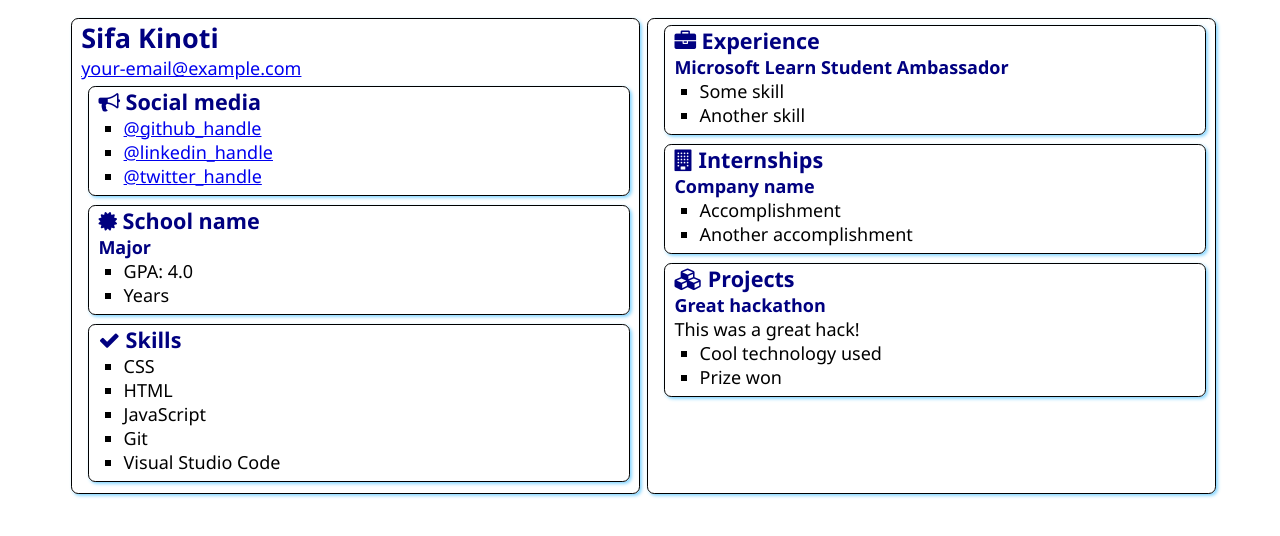
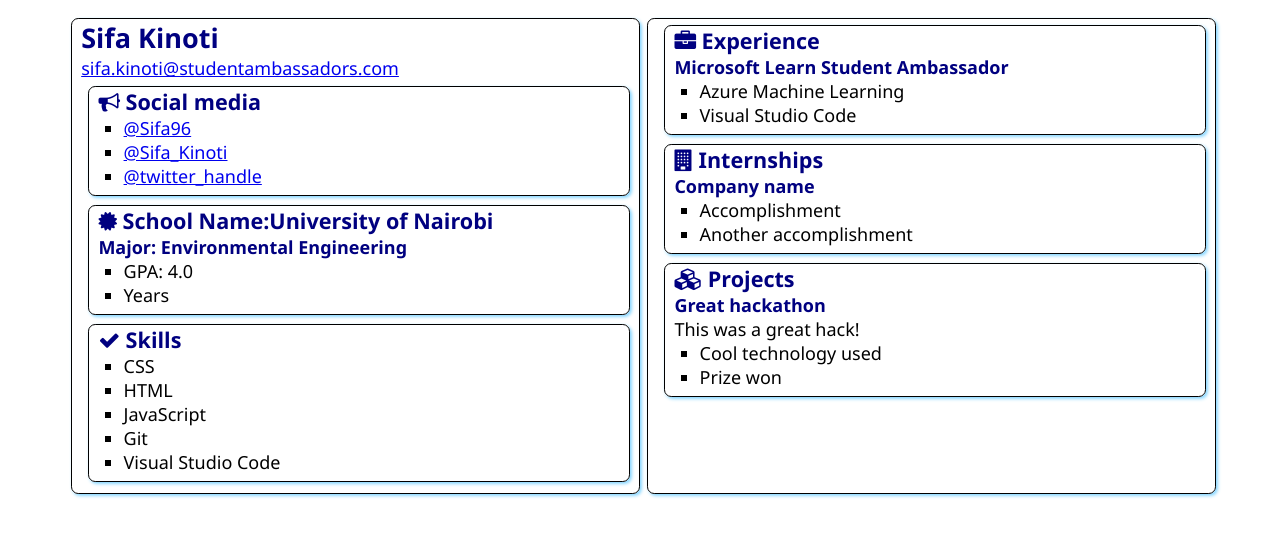
Before and after one commit to Sifa96/SATechnicalOnboarding, a plain HTML site: page src/index.html in a window 1280 px wide. Drawn offline with Linux system fonts and the light colour scheme.

Commit message:
Update index.html
Added my email, school, github, linkedin and skills

```diff
--- a/src/index.html
+++ b/src/index.html
@@ -13,7 +13,7 @@
     <main>
         <article class="box">
             <h1>Sifa Kinoti</h1>
-            <div><a href="mailto:your.email@example.com">your-email@example.com</a></div>
+            <div><a href="mailto:your.email@example.com">sifa.kinoti@studentambassadors.com</a></div>
 
             <section class="box">
                 <h2>
@@ -21,8 +21,8 @@
                     Social media
                 </h2>
                 <ul>
-                    <li><a href="https://github.com/<handle>">@github_handle</a></li>
-                    <li><a href="https://linkedin.com/in/<handle>">@linkedin_handle</a></li>
+                    <li><a href="https://github.com/Sifa96">@Sifa96</a></li>
+                    <li><a href="https://www.linkedin.com/in/sifa-kinoti-683152199/">@Sifa_Kinoti</a></li>
                     <li><a href="https://twitter.com/<handle>">@twitter_handle</a></li>
                 </ul>
             </section>
@@ -31,9 +31,9 @@
                 <div class="education">
                     <h2>
                         <i class="fa fa-certificate" aria-hidden="true"></i>
-                        School name
+                        School Name:University of Nairobi
                     </h2>
-                    <h3>Major</h3>
+                    <h3>Major: Environmental Engineering</h3>
                     <ul>
                         <li>GPA: 4.0</li>
                         <li>Years</li>
@@ -63,8 +63,8 @@
                 </h2>
                 <h3>Microsoft Learn Student Ambassador</h3>
                 <ul>
-                    <li>Some skill</li>
-                    <li>Another skill</li>
+                    <li>Azure Machine Learning</li>
+                    <li>Visual Studio Code</li>
                 </ul>
             </section>
             <section class="box">
```
